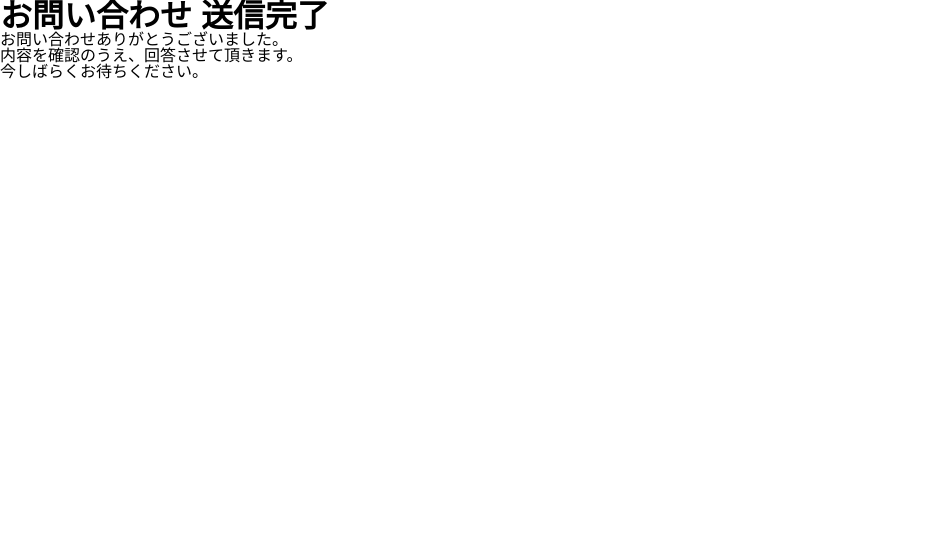
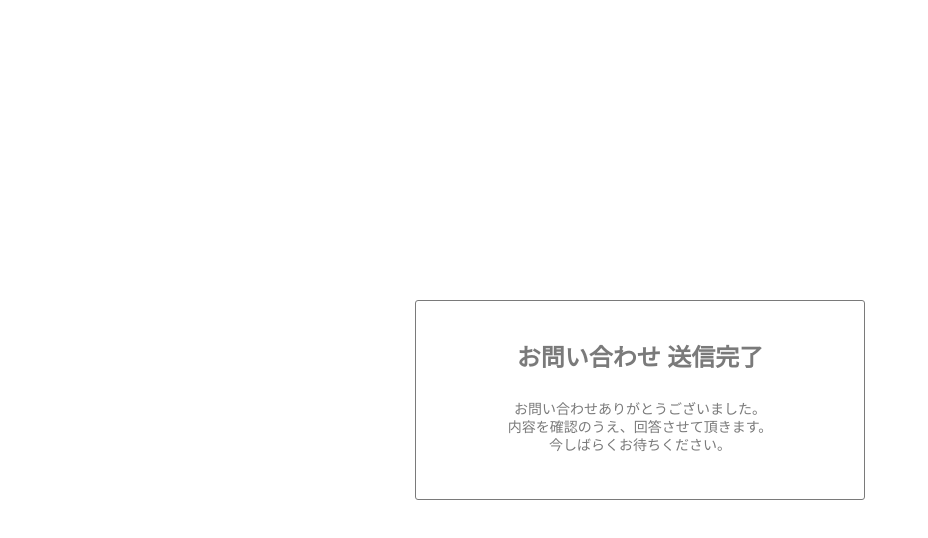
Before and after one commit to YUKI-bot19/por-tut, a plain HTML site: page thankyou.html in a window 1280 px wide. Shown: the whole page, without its empty margins (0-928 px from the left). Drawn offline with Linux system fonts and the light colour scheme.

Commit message:
styles.cssをアップ

```diff
--- a/css/styles.css
+++ b/css/styles.css
@@ -187,6 +187,10 @@ hr {
 input,
 select {
   vertical-align: middle;
+}
+
+textarea#message {
+  margin-bottom: 0;
 }
 
 .c-button {
@@ -507,7 +511,7 @@ textarea {
   -ms-transition: all 0.3s ease-out 0s;
   -o-transition: all 0.3s ease-out 0s;
   display: inline-block;
-  margin: 0 5px;
+  margin-top: 35px;
   padding: 26px 90px 25px;
   border: solid 1px #030303;
   background: #fff;
@@ -657,6 +661,31 @@ textarea {
   color: #7A7A7A;
 }
 
+.p-completely {
+  display: flex;
+  align-items: center;
+  justify-content: center;
+  width: 100vw;
+  height: 100vh;
+}
+.p-completely__send-contents {
+  width: 450px;
+  height: 200px;
+  padding: 45px;
+  border: solid 1px #7A7A7A;
+  border-radius: 3px;
+  color: #7A7A7A;
+  font-size: 16px;
+  text-align: center;
+}
+.p-completely__title {
+  font-size: 24px;
+}
+.p-completely__text {
+  font-size: 14px;
+  line-height: 1.3;
+}
+
 .p-footer {
   background: #0A1612;
   color: #fff;
@@ -672,12 +701,6 @@ textarea {
   letter-spacing: 0.08em;
 }
 
-.g-recaptcha {
-  width: 304px;
-  height: 78px;
-  margin: 0 auto;
-}
-
 .u-visuallyHidden {
   clip: rect(0 0 0 0);
   position: absolute;
@@ -686,6 +709,10 @@ textarea {
   overflow: hidden;
   white-space: nowrap;
   clip-path: inset(50%);
+}
+
+.u-mar-30 {
+  margin-bottom: 30px;
 }
 .u-pad-45 {
   padding-bottom: 45px;
@@ -918,7 +945,7 @@ input[type=email] {
     position: static;
   }
   .c-submit__hover {
-    padding: 11px 50px 13px;
+    padding: 11px 80px 13px;
     font-size: 10px;
   }
   .c-arrow {
@@ -1297,8 +1324,7 @@ input[type=email] {
     font-size: 0.8333333333vw;
   }
   .c-submit__hover {
-    margin-right: 0.2604166667vw;
-    margin-left: 0.2604166667vw;
+    margin-top: 1.8229166667vw;
     padding-top: 1.3541666667vw;
     padding-right: 4.6875vw;
     padding-bottom: 1.3020833333vw;
```
